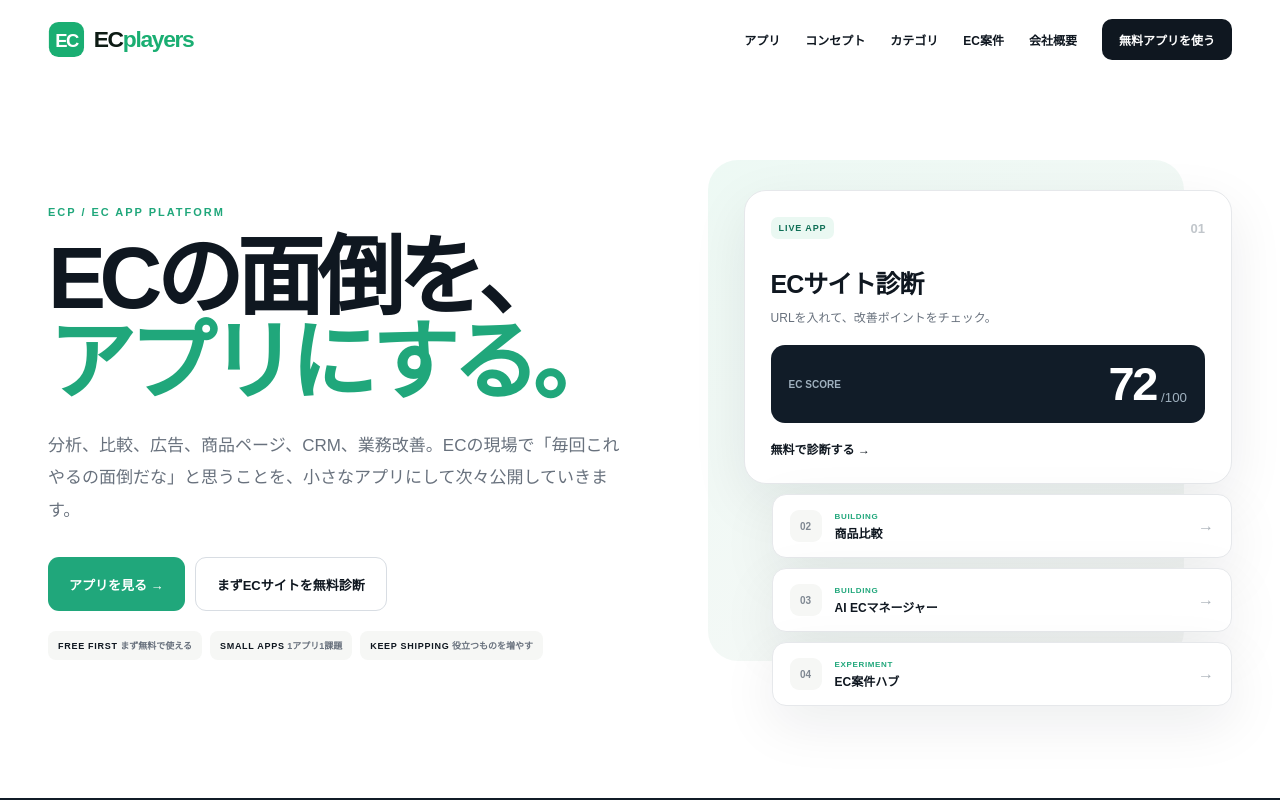
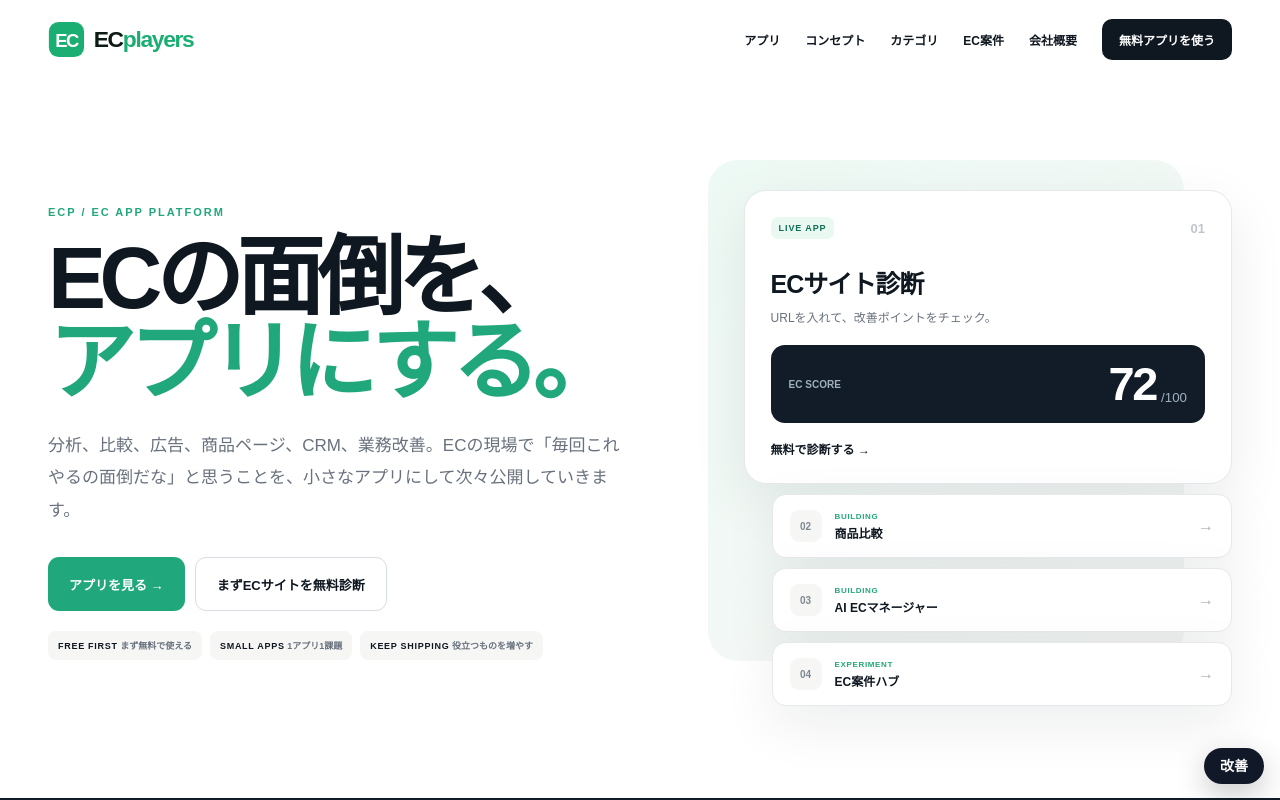
Before and after one commit to hrt14/ecplayers, a Next.js app: page / in a window 1280 px wide. Shown: the top 800 px of the page. Built offline with nearby package versions, Linux system fonts and the light colour scheme.

Commit message:
Show improvement box on every app route

```diff
--- a/app/layout.tsx
+++ b/app/layout.tsx
@@ -1,5 +1,6 @@
 import './globals.css'
 import type { Metadata } from 'next'
+import ImprovementBox from './components/ImprovementBox'
 
 export const metadata: Metadata = {
   title: 'ECplayers | ECの面倒を、アプリにする。',
@@ -41,7 +42,10 @@ export default function RootLayout({ children }: Readonly<{ children: React.Reac
       <head>
         <style dangerouslySetInnerHTML={{ __html: brandLogoStyles }} />
       </head>
-      <body>{children}</body>
+      <body>
+        {children}
+        <ImprovementBox />
+      </body>
     </html>
   )
 }
```
